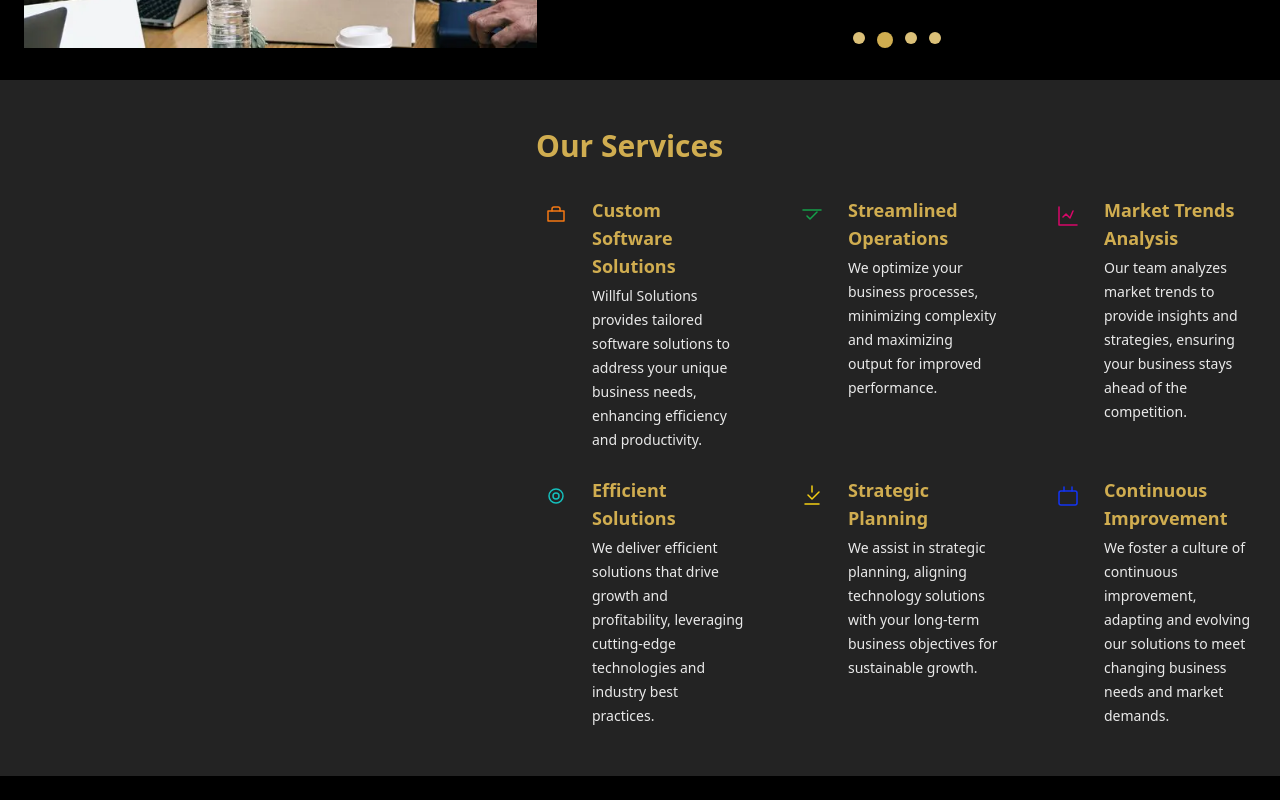
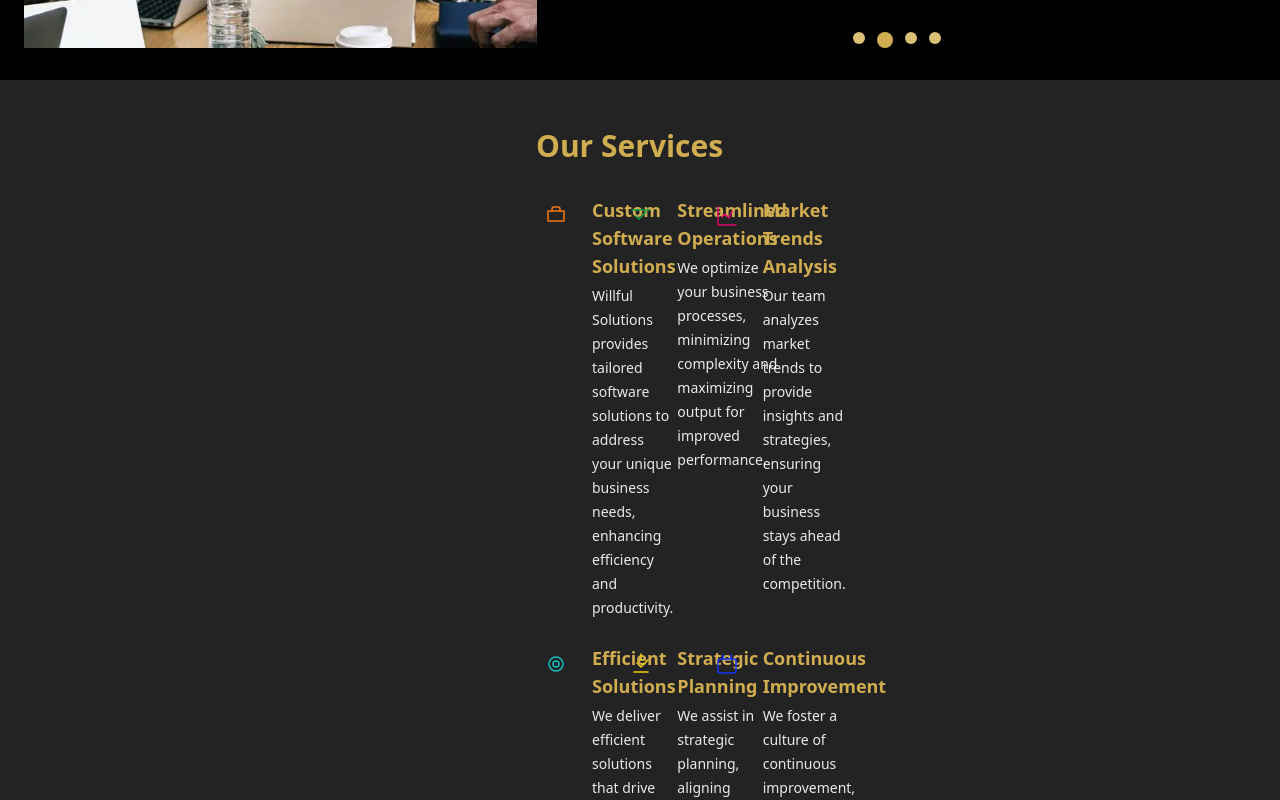
Before and after one commit to WillfulSolutions/website, a Next.js app: page / in a window 1280 px wide. Shown: the part 1820-2620 px from the top of the page. Built offline with nearby package versions, Linux system fonts and the light colour scheme.

Commit message:
modifies the width and mx of the services grid for cleaner alignment

```diff
--- a/components/services-list.tsx
+++ b/components/services-list.tsx
@@ -100,12 +100,13 @@ const services: Service[] = [
 export default function ServicesList() {
   return (
     <section id="services-list" className="bg-[var(--color-bg-tertiary,#000)] py-12 text-white">
-      <div className="max-w-7xl px-4  lg:ml-128 lg:mr-auto lg:px-6" data-aos="fade-up">
+      <div className="max-w-8xl px-4  lg:mx-128 lg:px-6" data-aos="fade-up">
         <div className="section-header mb-8">
           <h2 className="text-3xl font-semibold text-[var(--color-primary,#d0ad50)]">Our Services</h2>
         </div>
 
-        <div className="grid grid-cols-1 md:grid-cols-2 lg:grid-cols-[repeat(3,minmax(0,1fr))] gap-y-6 lg:gap-x-12">
+          <div className="flex justify-center">
+        <div className="grid grid-cols-1 md:grid-cols-2 lg:grid-cols-3 gap-y-6 lg:gap-x-12">
           {services.map((s, idx) => (
             <div
               key={s.title}
@@ -113,7 +114,7 @@ export default function ServicesList() {
               data-aos="fade-up"
               data-aos-delay={s.aosDelay}
             >
-              <div className="flex-shrink-0 mr-4">
+              <div className="flex flex-wrap mr-4">
                 <div
                   className="w-10 h-10 flex items-center justify-center"
                   aria-hidden
@@ -132,6 +133,7 @@ export default function ServicesList() {
           ))}
         </div>
       </div>
+        </div>
     </section>
   );
 }
```
